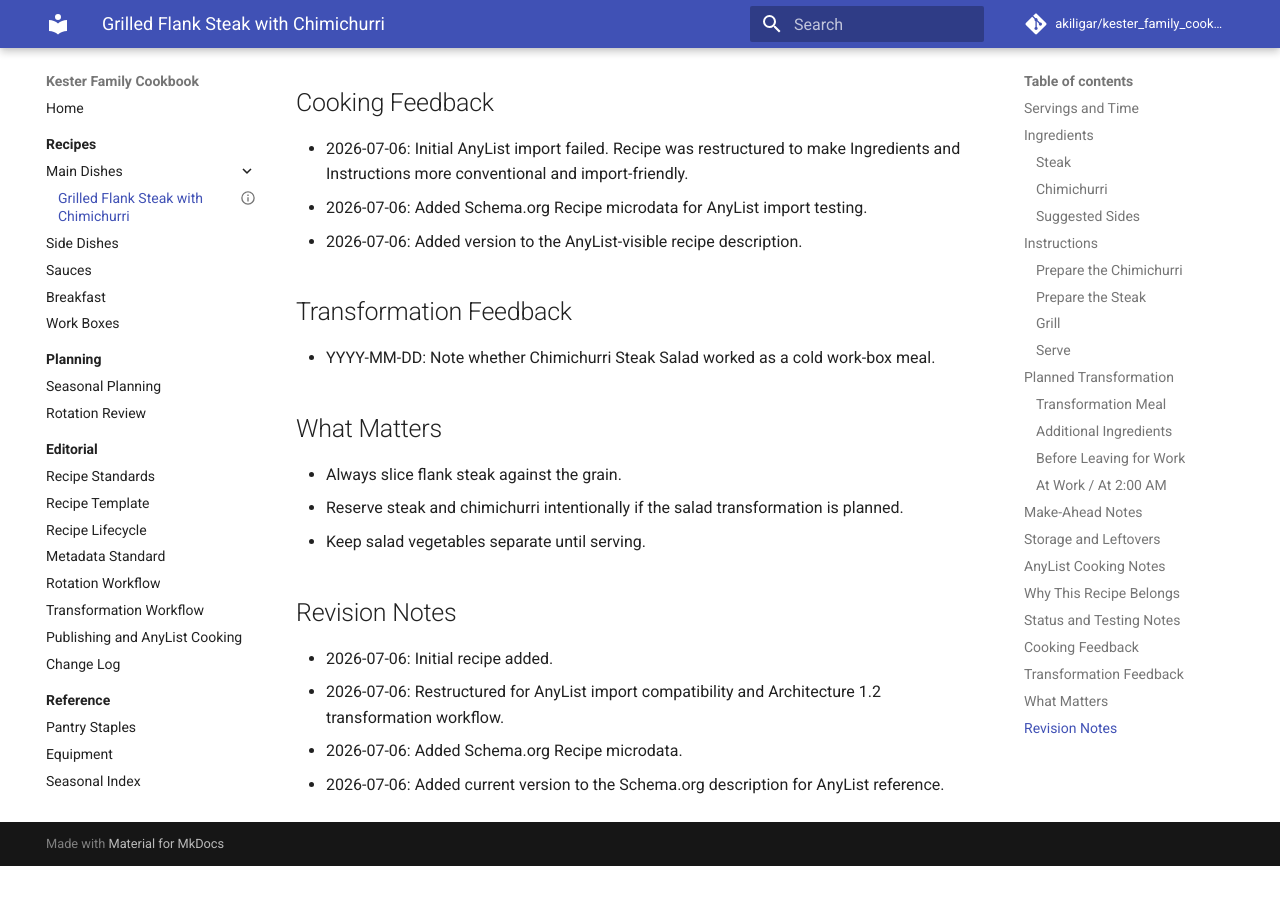
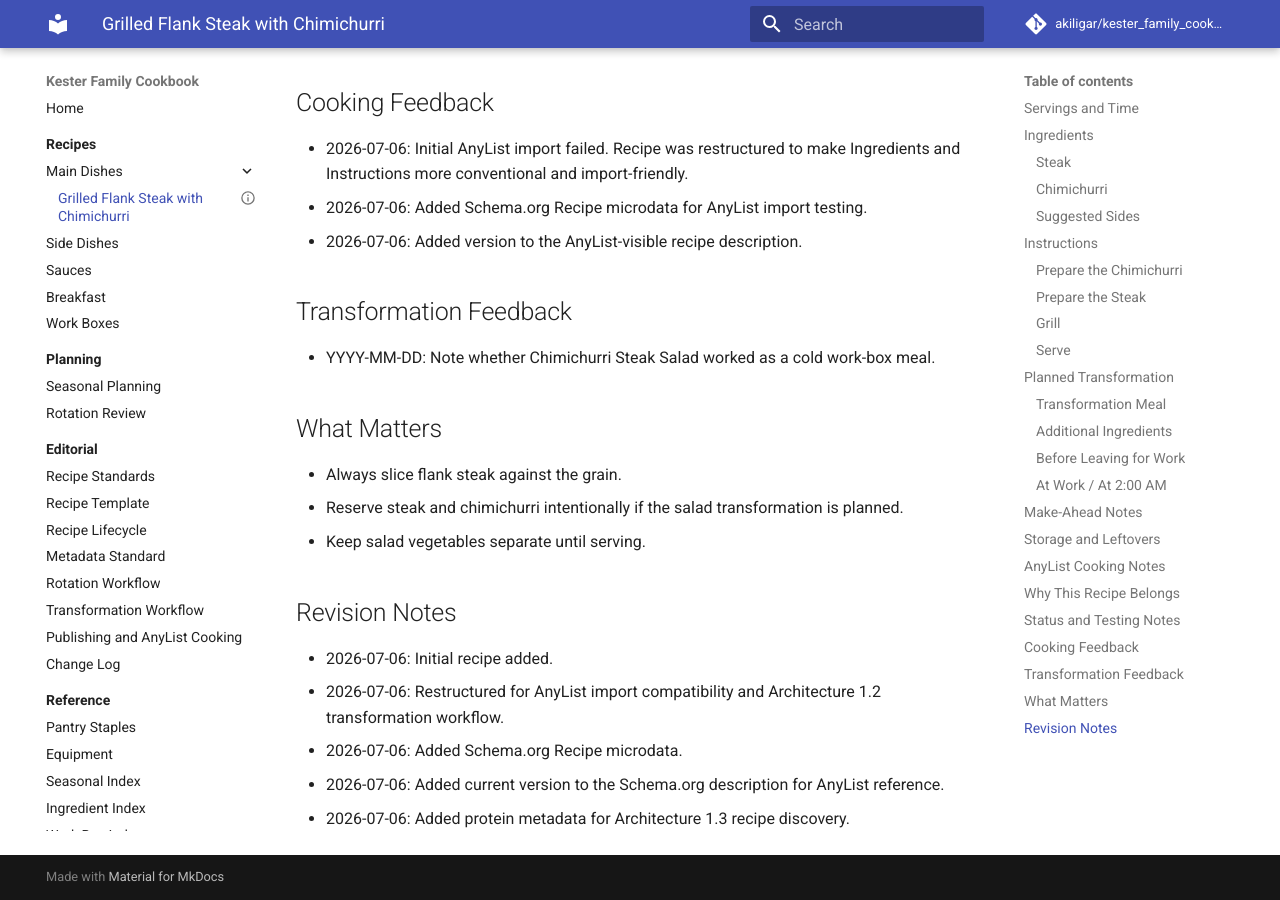
Before and after one commit to akiligar/kester_family_cookbook, an MkDocs documentation site: the page built from docs/recipes/main-dishes/grilled-flank-steak-chimichurri.md, in a window 1280 px wide and 900 px high, scrolled down 3891 px. Built offline with MkDocs 1.6.1 and Material for MkDocs 9.7.7, drawn with Linux system fonts in a browser that asks for light colours; comment, search, counter and statistics services are not loaded; before the commit the page ends 4757 px from its top, so only the background shows below that.

Commit message:
Add protein metadata to flank steak recipe

```diff
--- a/docs/recipes/main-dishes/grilled-flank-steak-chimichurri.md
+++ b/docs/recipes/main-dishes/grilled-flank-steak-chimichurri.md
@@ -234,5 +235,6 @@ Current status: testing
 - 2026-07-06: Restructured for AnyList import compatibility and Architecture 1.2 transformation workflow.
 - 2026-07-06: Added Schema.org Recipe microdata.
 - 2026-07-06: Added current version to the Schema.org description for AnyList reference.
+- 2026-07-06: Added protein metadata for Architecture 1.3 recipe discovery.
 
 </article>
```
Also changed, not shown: other parts of docs/recipes/main-dishes/grilled-flank-steak-chimichurri.md (+1 -0 lines).
